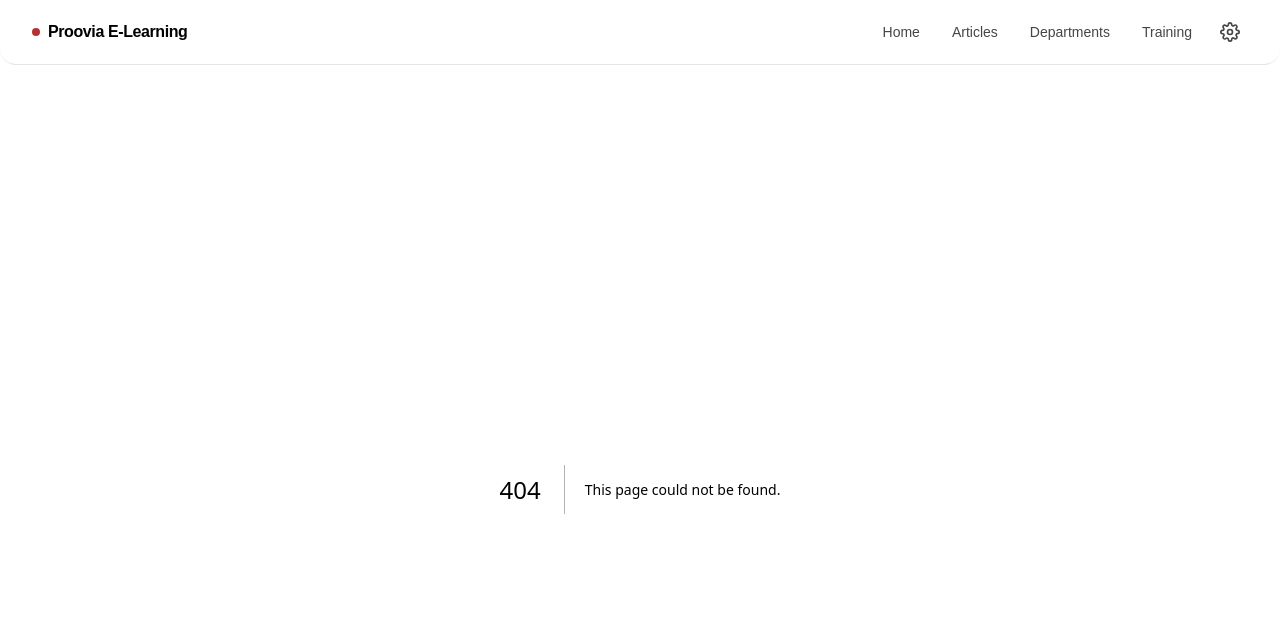
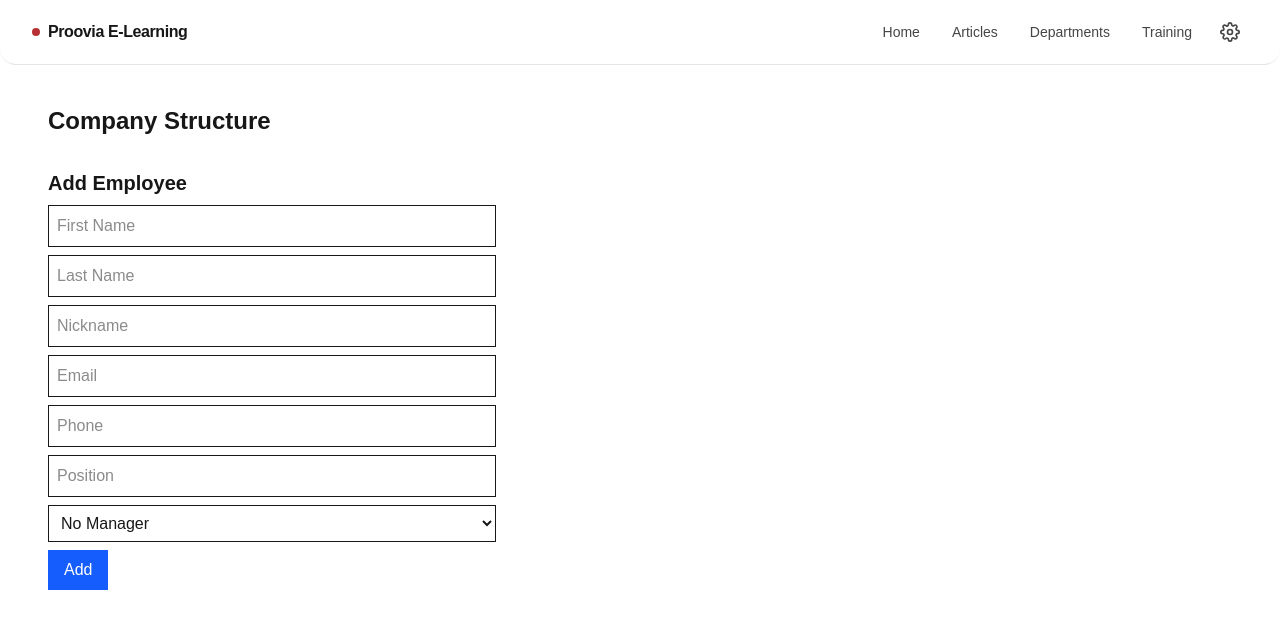
Before and after one commit to olegromashkan/Proovia_Wiki, a Next.js app: page /orgchart in a window 1280 px wide. Before the commit this address had no page. Shown: the top 628 px of the page. Built offline with nearby package versions, Linux system fonts and the light colour scheme.

Commit message:
feat: add org chart page

```diff
--- /dev/null
+++ b/src/app/orgchart/page.tsx
@@ -0,0 +1,163 @@
+'use client';
+
+import { useState } from 'react';
+
+interface Employee {
+  id: number;
+  firstName: string;
+  lastName: string;
+  nickName: string;
+  email: string;
+  phone: string;
+  position: string;
+  managerId?: number | null;
+}
+
+export default function OrgChartPage() {
+  const [employees, setEmployees] = useState<Employee[]>([]);
+  const [form, setForm] = useState<Partial<Employee>>({});
+  const [editingId, setEditingId] = useState<number | null>(null);
+
+  const handleChange = (e: React.ChangeEvent<HTMLInputElement | HTMLSelectElement>) => {
+    const { name, value } = e.target;
+    setForm(prev => ({ ...prev, [name]: value }));
+  };
+
+  const handleSubmit = (e: React.FormEvent) => {
+    e.preventDefault();
+    if (!form.firstName || !form.lastName) return;
+    if (editingId === null) {
+      const newEmployee: Employee = {
+        id: Date.now(),
+        firstName: form.firstName,
+        lastName: form.lastName,
+        nickName: form.nickName || '',
+        email: form.email || '',
+        phone: form.phone || '',
+        position: form.position || '',
+        managerId: form.managerId ? Number(form.managerId) : null,
+      };
+      setEmployees(prev => [...prev, newEmployee]);
+    } else {
+      setEmployees(prev =>
+        prev.map(emp =>
+          emp.id === editingId
+            ? {
+                ...emp,
+                firstName: form.firstName || '',
+                lastName: form.lastName || '',
+                nickName: form.nickName || '',
+                email: form.email || '',
+                phone: form.phone || '',
+                position: form.position || '',
+                managerId: form.managerId ? Number(form.managerId) : null,
+              }
+            : emp,
+        ),
+      );
+    }
+    setForm({});
+    setEditingId(null);
+  };
+
+  const handleEdit = (id: number) => {
+    const emp = employees.find(e => e.id === id);
+    if (!emp) return;
+    setForm(emp);
+    setEditingId(id);
+  };
+
+  const renderTree = (managerId: number | null = null): JSX.Element | null => {
+    const nodes = employees.filter(emp => (emp.managerId ?? null) === managerId);
+    if (!nodes.length) return null;
+    return (
+      <ul className="ml-4 border-l pl-4">
+        {nodes.map(node => (
+          <li key={node.id} className="mb-2">
+            <div className="flex items-center gap-2">
+              <span>
+                {node.firstName} {node.lastName} ({node.position})
+              </span>
+              <button
+                onClick={() => handleEdit(node.id)}
+                className="text-blue-600 underline text-sm"
+              >
+                edit
+              </button>
+            </div>
+            {renderTree(node.id)}
+          </li>
+        ))}
+      </ul>
+    );
+  };
+
+  return (
+    <div className="p-4">
+      <h1 className="text-2xl font-bold mb-4">Company Structure</h1>
+      {renderTree(null)}
+
+      <form onSubmit={handleSubmit} className="mt-8 max-w-md space-y-2">
+        <h2 className="text-xl font-semibold">{editingId ? 'Edit Employee' : 'Add Employee'}</h2>
+        <input
+          name="firstName"
+          placeholder="First Name"
+          value={form.firstName || ''}
+          onChange={handleChange}
+          className="w-full border p-2"
+        />
+        <input
+          name="lastName"
+          placeholder="Last Name"
+          value={form.lastName || ''}
+          onChange={handleChange}
+          className="w-full border p-2"
+        />
+        <input
+          name="nickName"
+          placeholder="Nickname"
+          value={form.nickName || ''}
+          onChange={handleChange}
+          className="w-full border p-2"
+        />
+        <input
+          name="email"
+          placeholder="Email"
+          value={form.email || ''}
+          onChange={handleChange}
+          className="w-full border p-2"
+        />
+        <input
+          name="phone"
+          placeholder="Phone"
+          value={form.phone || ''}
+          onChange={handleChange}
+          className="w-full border p-2"
+        />
+        <input
+          name="position"
+          placeholder="Position"
+          value={form.position || ''}
+          onChange={handleChange}
+          className="w-full border p-2"
+        />
+        <select
+          name="managerId"
+          value={form.managerId ?? ''}
+          onChange={handleChange}
+          className="w-full border p-2"
+        >
+          <option value="">No Manager</option>
+          {employees.map(emp => (
+            <option key={emp.id} value={emp.id}>
+              {emp.firstName} {emp.lastName}
+            </option>
+          ))}
+        </select>
+        <button type="submit" className="bg-blue-600 text-white px-4 py-2">
+          {editingId ? 'Update' : 'Add'}
+        </button>
+      </form>
+    </div>
+  );
+}
--- a/src/app/page.tsx
+++ b/src/app/page.tsx
@@ -89,6 +89,12 @@ export default function Home() {
         >
           Training
         </Link>
+        <Link
+          href="/orgchart"
+          className="inline-flex items-center rounded-full border border-black/10 dark:border-white/15 px-4 py-2 text-sm font-medium hover:border-brand/60 focus-visible:outline-none focus-visible:ring-2 focus-visible:ring-brand/40"
+        >
+          Org Chart
+        </Link>
       </div>
 
       <section className="space-y-4">
```
